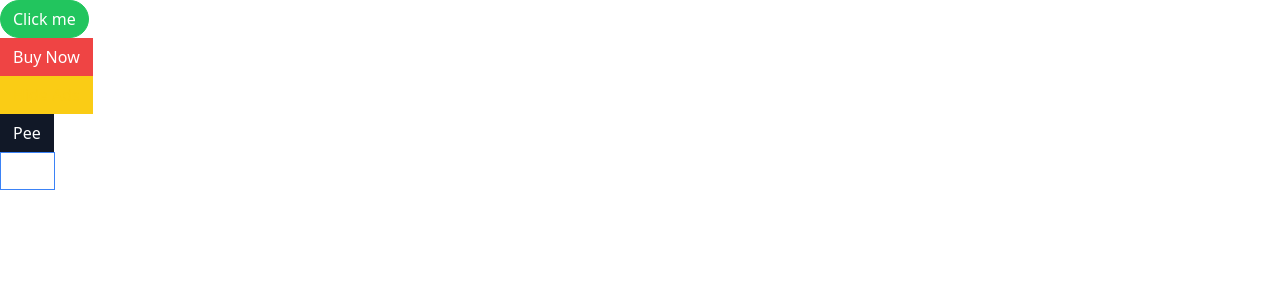
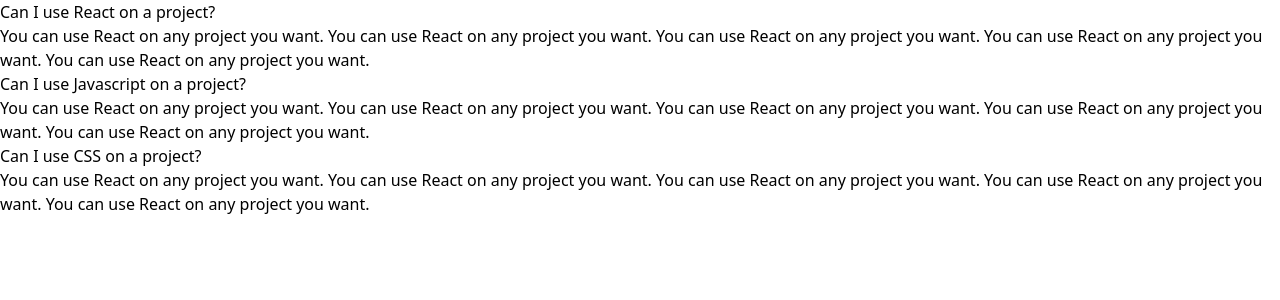
Before and after one commit to jakedusing/React-Components, a JavaScript app: page / in a window 1280 px wide. Shown: the top 300 px of the page. Built offline with nearby package versions, Linux system fonts and the light colour scheme; the HTML template or start-up script is replaced by a standard one.

Commit message:
initial commit and add accordion

```diff
--- a/package.json
+++ b/package.json
@@ -10,7 +10,9 @@
     "prop-types": "^15.8.1",
     "react": "^18.2.0",
     "react-dom": "^18.2.0",
+    "react-icons": "^4.9.0",
     "react-scripts": "5.0.1",
+    "tailwind-merge": "^1.13.2",
     "web-vitals": "^2.1.4"
   },
   "scripts": {
--- a/src/App.js
+++ b/src/App.js
@@ -1,25 +1,28 @@
-import Button from "./Button";
+import Accordion from "./components/Accordion";
 
 function App() {
-    return (
-        <div>
-            <div>
-                <Button success rounded>Click me</Button>
-            </div>
-            <div>
-                <Button danger>Buy Now</Button>
-            </div>
-            <div>
-                <Button warning outline>Hide Ads</Button>
-            </div>
-            <div>
-                <Button secondary>Pee</Button>
-            </div>
-            <div>
-                <Button primary outline>Poo</Button>
-            </div>
-        </div>
-    );
+  const items = [
+    {
+      id: "aeeagea",
+      label: "Can I use React on a project?",
+      content:
+        "You can use React on any project you want. You can use React on any project you want. You can use React on any project you want. You can use React on any project you want. You can use React on any project you want. ",
+    },
+    {
+      id: "3vsdsd",
+      label: "Can I use Javascript on a project?",
+      content:
+        "You can use React on any project you want. You can use React on any project you want. You can use React on any project you want. You can use React on any project you want. You can use React on any project you want. ",
+    },
+    {
+      id: "eav333f",
+      label: "Can I use CSS on a project?",
+      content:
+        "You can use React on any project you want. You can use React on any project you want. You can use React on any project you want. You can use React on any project you want. You can use React on any project you want. ",
+    },
+  ];
+
+  return <Accordion items={items} />;
 }
 
 export default App;
--- a/src/Button.js
+++ /dev/null
@@ -1,48 +0,0 @@
-import className from 'classnames';
-
-function Button({
-    children,
-    primary,
-    secondary,
-    success,
-    warning,
-    danger,
-    outline,
-    rounded
-}) {
-    const classes = className('px-3 py-1.5 border', {
-        'border-blue-500 bg-blue-500 text-white': primary,
-        'border-gray-900 bg-gray-900 text-white': secondary,
-        'border-green-500 bg-green-500 text-white': success,
-        'border-yellow-400 bg-yellow-400 text-white': warning,
-        'border-red-500 bg-red-500 text-white': danger,
-        'rounded-full': rounded,
-        'bg-white': outline,
-        'text-blue-500': outline && primary,
-        'text-gray-900': outline && secondary,
-        'text-green-500': outline && success,
-        'text-yellow-400': outline && warning,
-        'text-red-500': outline && danger,
-    });
-
-
-    return (
-        <button className={classes}>{children}</button>
-    );
-}
-
-Button.propTypes = {
-    checkVariationValue: ({ primary, secondary, success, warning, danger }) => {
-        const count = Number(!!primary)
-            + Number(!!secondary)
-            + Number(!!warning)
-            + Number(!!success)
-            + Number(!!danger)
-
-        if (count > 1) {
-            return new Error('Only one of primary, secondary, warning, success, danger can be true')
-        }
-    }
-};
-
-export default Button;
--- /dev/null
+++ b/src/components/Accordion.js
@@ -0,0 +1,14 @@
+function Accordion({ items }) {
+  const renderedItems = items.map((item) => {
+    return (
+      <div key={item.id}>
+        <div>{item.label}</div>
+        <div>{item.content}</div>
+      </div>
+    );
+  });
+
+  return <div>{renderedItems}</div>;
+}
+
+export default Accordion;
--- /dev/null
+++ b/src/components/Button.js
@@ -0,0 +1,52 @@
+import className from 'classnames';
+import { twMerge } from 'tailwind-merge';
+
+function Button({
+    children,
+    primary,
+    secondary,
+    success,
+    warning,
+    danger,
+    outline,
+    rounded,
+    ...rest
+}) {
+    const classes = twMerge(className(rest.className, 'flex items-center px-3 py-1.5 border', {
+        'border-blue-500 bg-blue-500': primary,
+        'border-gray-900 bg-gray-900': secondary,
+        'border-green-500 bg-green-500': success,
+        'border-yellow-400 bg-yellow-400': warning,
+        'border-red-500 bg-red-500': danger,
+        'rounded-full': rounded,
+        "text-white":
+            !outline && (primary || secondary || success || warning || danger),
+        "bg-white": outline,
+        "text-blue-500": outline && primary,
+        "text-gray-500": outline && secondary,
+        "text-green-500": outline && success,
+        "text-yellow-500": outline && warning,
+        "text-red-500": outline && danger
+    }));
+
+
+    return (
+        <button {...rest} className={classes}>{children}</button>
+    );
+}
+
+Button.propTypes = {
+    checkVariationValue: ({ primary, secondary, success, warning, danger }) => {
+        const count = Number(!!primary)
+            + Number(!!secondary)
+            + Number(!!warning)
+            + Number(!!success)
+            + Number(!!danger)
+
+        if (count > 1) {
+            return new Error('Only one of primary, secondary, warning, success, danger can be true')
+        }
+    }
+};
+
+export default Button;
--- a/src/index.css
+++ b/src/index.css
@@ -1,3 +1,7 @@
 @tailwind base;
 @tailwind components;
 @tailwind utilities;
+
+button>svg {
+    margin-right: 5px;
+}
--- /dev/null
+++ b/src/pages/ButtonPage.js
@@ -0,0 +1,40 @@
+import { GoBell, GoCloudDownload, GoDatabase } from 'react-icons/go';
+import Button from "../components/Button";
+
+function ButtonPage() {
+
+    return (
+        <div>
+            <div>
+                <Button success rounded className="mb-5">
+                    <GoBell />
+                    Click me
+                </Button>
+            </div>
+            <div>
+                <Button danger>
+                    <GoCloudDownload />
+                    Buy Now
+                </Button>
+            </div>
+            <div>
+                <Button warning outline>
+                    <GoDatabase />
+                    Hide Ads
+                </Button>
+            </div>
+            <div>
+                <Button secondary>
+                    Circle
+                </Button>
+            </div>
+            <div>
+                <Button primary outline>
+                    Square
+                </Button>
+            </div>
+        </div>
+    );
+}
+
+export default ButtonPage;
```
Also changed, not shown: 1 other file (tests, documents, lock files or other folders).
